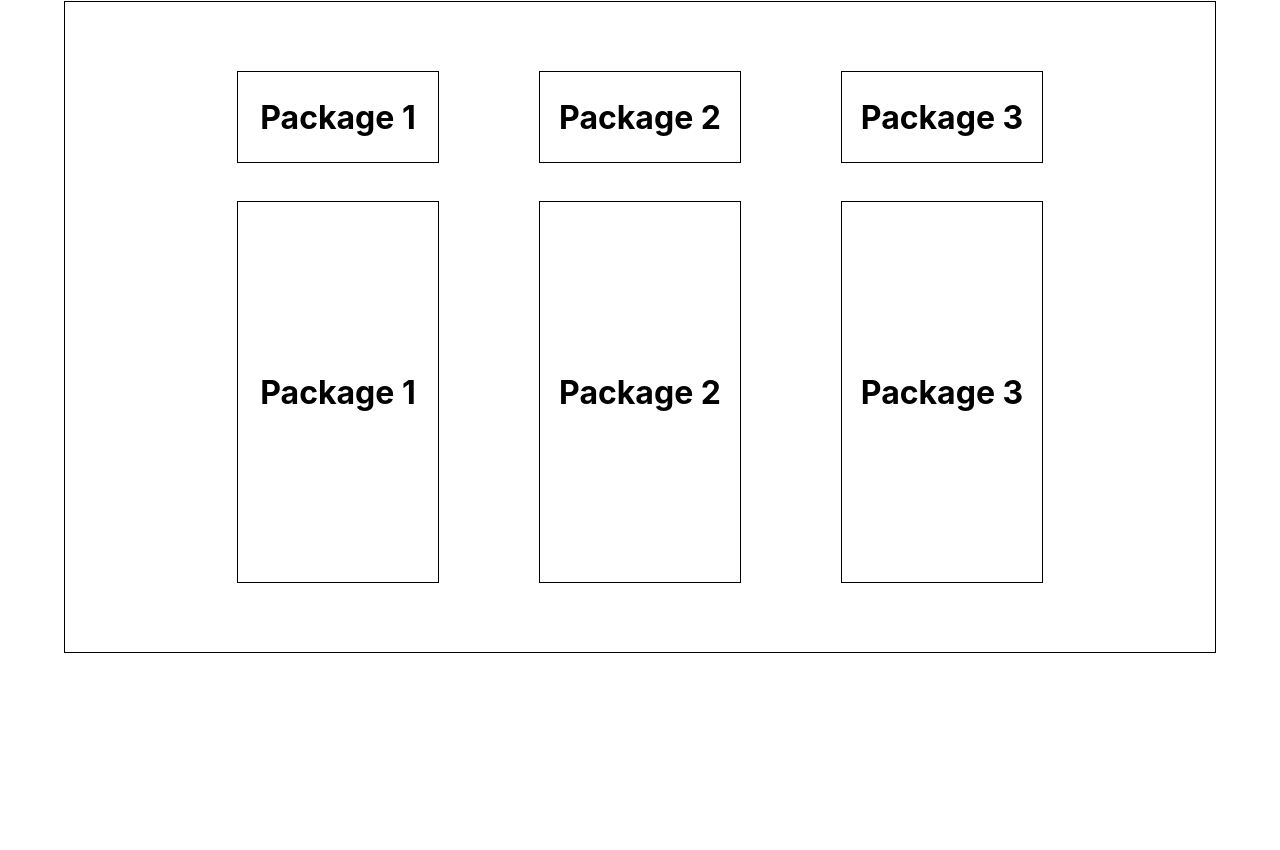
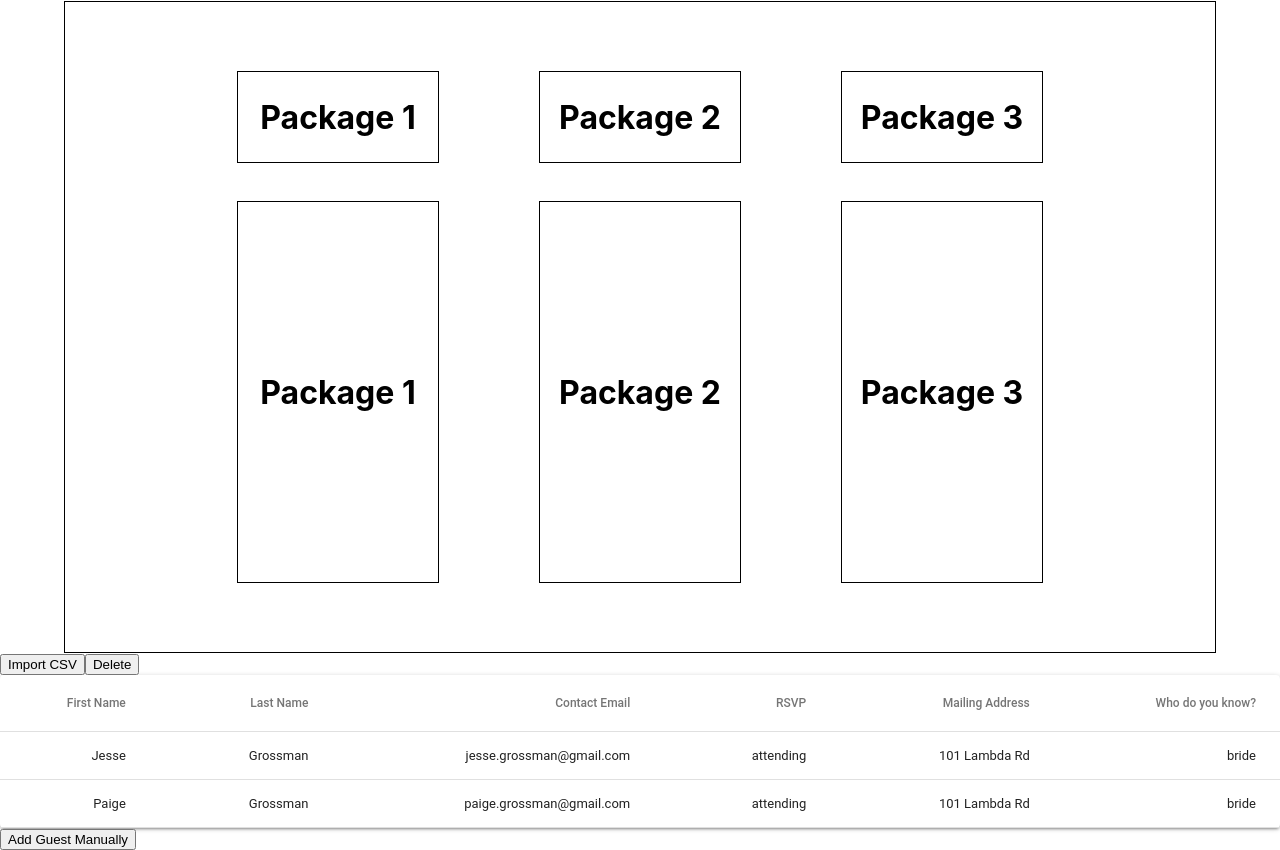
Before and after one commit to BloomTech-Labs/labs9-wedding-site, a React (Create React App) app in the folder front-end/: page / in a window 1280 px wide. Shown: the part 2155-3005 px from the top of the page. Before the commit the page ends 2808 px from the top, so only its background shows below. Built offline with nearby package versions, Linux system fonts and the light colour scheme.

Commit message:
added GuestList component to App.js

```diff
--- a/front-end/src/App.js
+++ b/front-end/src/App.js
@@ -1,6 +1,7 @@
 import React, { Component } from 'react';
 import Payment from './Client/billing';
 import Settings from './Client/settings';
+import GuestList from './Client/guestList';
 import Design from './Main/designs';
 import Prices from './Main/pricing';
 
@@ -14,6 +15,7 @@ class App extends Component {
         <Settings />
         <Design />
         <Prices />
+        <GuestList />
       </div>
     );
   }
```
